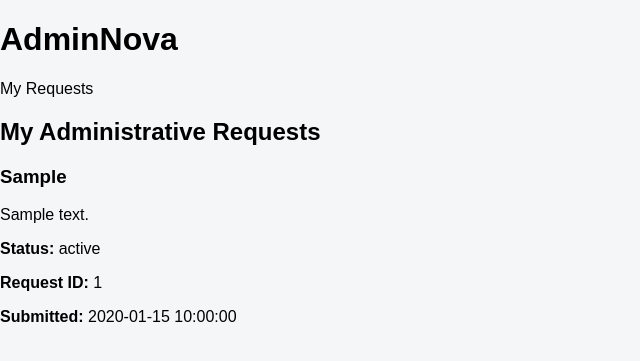
After one commit to linishalokesh/college-admin-request-management-system, a Flask app: template templates/requests.html in a window 1280 px wide. The commit adds this page. Shown: the top 361 px of the page, without its empty margins (0-640 px from the left). Run offline with Flask 3, Linux system fonts and the light colour scheme; the template is opened without the code that fills it: most values are stand-ins (such as "Sample title", 1, 10 or a date in 2020).

Commit message:
Implement request tracking and staff workflow

```diff
--- a/app.py
+++ b/app.py
@@ -1,9 +1,10 @@
-from flask import Flask, render_template, request
+from flask import Flask, render_template, request, session, redirect
 import mysql.connector
 import os
 from dotenv import load_dotenv
 
 load_dotenv()
+
 db = mysql.connector.connect(
     host="127.0.0.1",
     port=3306,
@@ -13,17 +14,20 @@ db = mysql.connector.connect(
 )
 
 print("MySQL connected successfully!")
+
 app = Flask(__name__)
-
+app.secret_key = "adminnova-secret-key"
 
 
 @app.route("/")
 def home():
     return render_template("index.html")
 
+
 @app.route("/login", methods=["GET", "POST"])
 def login():
     if request.method == "POST":
+
         username = request.form["username"]
         password = request.form["password"]
         role = request.form["role"]
@@ -36,35 +40,55 @@ def login():
         )
 
         user = cursor.fetchone()
-
         cursor.close()
 
         if user:
+            session["username"] = username
+            session["role"] = role
+
             if role == "student":
-                return render_template("student_dashboard.html", username=username)
+                return render_template(
+                    "student_dashboard.html",
+                    username=username
+                )
 
             if role == "staff":
-                return render_template("staff_dashboard.html", username=username)
+                return render_template(
+                    "staff_dashboard.html",
+                    username=username
+                )
 
         return "Invalid username, password, or role."
 
     role = request.args.get("role", "student")
 
-    return render_template("login.html", role=role)
+    return render_template(
+        "login.html",
+        role=role
+    )
 
 
 @app.route("/submit-request", methods=["GET", "POST"])
 def submit_request():
+
+    if "username" not in session:
+        return redirect("/login")
+
     if request.method == "POST":
+
         request_type = request.form["request_type"]
         description = request.form["description"]
 
-        student_username = "1BM23CS001"
+        student_username = session["username"]
 
         cursor = db.cursor()
 
         cursor.execute(
-            "INSERT INTO requests (student_username, request_type, description) VALUES (%s, %s, %s)",
+            """
+            INSERT INTO requests
+            (student_username, request_type, description)
+            VALUES (%s, %s, %s)
+            """,
             (student_username, request_type, description)
         )
 
@@ -76,5 +100,86 @@ def submit_request():
     return render_template("submit_request.html")
 
 
+@app.route("/my-requests")
+def my_requests():
+
+    if "username" not in session:
+        return redirect("/login")
+
+    username = session["username"]
+
+    cursor = db.cursor(dictionary=True)
+
+    cursor.execute(
+        """
+        SELECT *
+        FROM requests
+        WHERE student_username = %s
+        ORDER BY submitted_at DESC
+        """,
+        (username,)
+    )
+
+    requests_data = cursor.fetchall()
+
+    cursor.close()
+
+    return render_template(
+        "my_requests.html",
+        requests=requests_data
+    )
+@app.route("/staff-requests")
+def staff_requests():
+
+    if "username" not in session or session.get("role") != "staff":
+        return redirect("/login?role=staff")
+
+    cursor = db.cursor(dictionary=True)
+
+    cursor.execute(
+        """
+        SELECT *
+        FROM requests
+        WHERE status = 'Submitted'
+        ORDER BY submitted_at DESC
+        """
+    )
+
+    requests_data = cursor.fetchall()
+
+    cursor.close()
+
+    return render_template(
+        "staff_requests.html",
+        requests=requests_data
+    )
+@app.route("/update-request/<int:request_id>", methods=["POST"])
+def update_request(request_id):
+
+    if "username" not in session or session.get("role") != "staff":
+        return redirect("/login?role=staff")
+
+    action = request.form["action"]
+
+    if action == "approve":
+        new_status = "Approved"
+
+    elif action == "reject":
+        new_status = "Rejected"
+
+    else:
+        return "Invalid action."
+
+    cursor = db.cursor()
+
+    cursor.execute(
+        "UPDATE requests SET status = %s WHERE request_id = %s",
+        (new_status, request_id)
+    )
+
+    db.commit()
+    cursor.close()
+
+    return redirect("/staff-requests")
 if __name__ == "__main__":
     app.run(debug=True)
--- /dev/null
+++ b/templates/requests.html
@@ -0,0 +1,50 @@
+<!DOCTYPE html>
+<html>
+<head>
+    <title>My Requests - AdminNova</title>
+    <link rel="stylesheet" href="{{ url_for('static', filename='css/style.css') }}">
+</head>
+
+<body>
+
+<div class="dashboard">
+
+    <div class="dashboard-header">
+        <h1>AdminNova</h1>
+        <p>My Requests</p>
+    </div>
+
+    <div class="dashboard-content">
+
+        <h2>My Administrative Requests</h2>
+
+        {% if requests %}
+
+            {% for req in requests %}
+
+            <div class="dashboard-card">
+                <h3>{{ req.request_type }}</h3>
+
+                <p>{{ req.description }}</p>
+
+                <p><strong>Status:</strong> {{ req.status }}</p>
+
+                <p><strong>Request ID:</strong> {{ req.request_id }}</p>
+
+                <p><strong>Submitted:</strong> {{ req.submitted_at }}</p>
+            </div>
+
+            {% endfor %}
+
+        {% else %}
+
+            <p>You have not submitted any requests yet.</p>
+
+        {% endif %}
+
+    </div>
+
+</div>
+
+</body>
+</html>
--- a/templates/staff_dashboard.html
+++ b/templates/staff_dashboard.html
@@ -28,7 +28,9 @@
                 <div class="dashboard-card">
                     <h3>Pending Requests</h3>
                     <p>View requests waiting for your action.</p>
-                    <button>View Requests</button>
+                    <a href="/staff-requests">
+    <button>View Requests</button>
+</a>
                 </div>
 
                 <div class="dashboard-card">
--- a/templates/student_dashboard.html
+++ b/templates/student_dashboard.html
@@ -36,7 +36,9 @@
                 <div class="dashboard-card">
                     <h3>My Requests</h3>
                     <p>View and track your submitted requests.</p>
+                    <a href="/my-requests">
                     <button>View Requests</button>
+                    </a>
                 </div>
 
                 <div class="dashboard-card">
```
Also changed, not shown: templates/staff_requests.html (added, +81 -0 lines).
